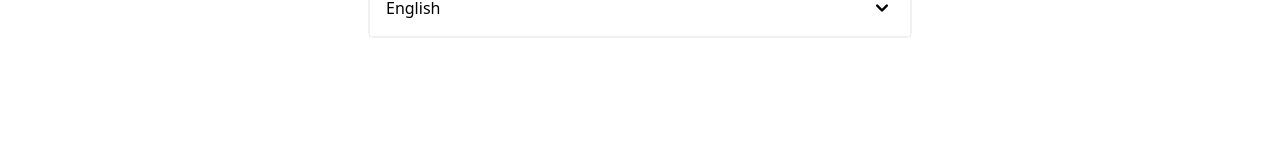
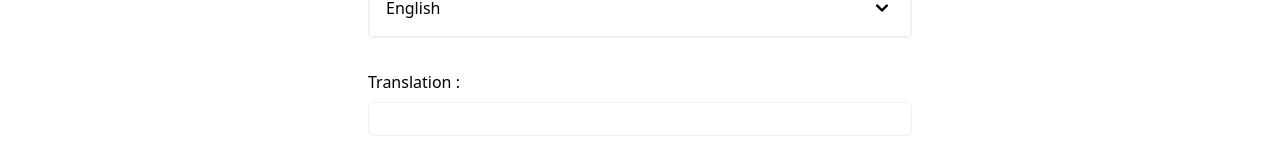
Before and after one commit to ArcanumLibella/react-tailwindcss-widget, a React (Create React App) app: page /translator in a window 1280 px wide. Shown: the part 360-502 px from the top of the page. Built offline with nearby package versions, Linux system fonts and the light colour scheme.

Commit message:
feat: add Convert component

```diff
--- /dev/null
+++ b/src/components/Convert.js
@@ -0,0 +1,20 @@
+import React, { useState, useEffect } from 'react'
+
+export default function Convert({selected, /* language, */ text}) {
+
+    useEffect(() => {
+        console.log(`language = `, selected)
+
+    }, [selected, /* language, */ text])
+
+    return (
+        <div className="mt-8">
+            <label className="block font-medium mb-2">
+                Translation :
+            </label>
+            <div className="p-4 border border-grey rounded-md">
+                {text}
+            </div>
+        </div>
+    )
+}
--- a/src/components/Translator.js
+++ b/src/components/Translator.js
@@ -1,5 +1,5 @@
 import React, { useState } from 'react'
-import {Dropdown} from '../components'
+import { Dropdown, Convert } from '../components'
 
 export default function Translator({selected, onSelectedChange, options}) {
     const [text, setText] = useState("")
@@ -25,6 +25,11 @@ export default function Translator({selected, onSelectedChange, options}) {
                 onSelectedChange={onSelectedChange}
                 options={options}
             />
+
+            <Convert
+                text={text}
+                selected={selected}
+            />
         </div>
     )
 }
--- a/src/components/index.js
+++ b/src/components/index.js
@@ -2,10 +2,12 @@ import Accordion from './Accordion';
 import Search from './Search';
 import Dropdown from './Dropdown';
 import Translator from './Translator';
+import Convert from './Convert';
 
 export {
     Accordion,
     Search,
     Dropdown,
-    Translator
+    Translator,
+    Convert
 };
```
Also changed, not shown: 1 other file (tests, documents, lock files or other folders).
